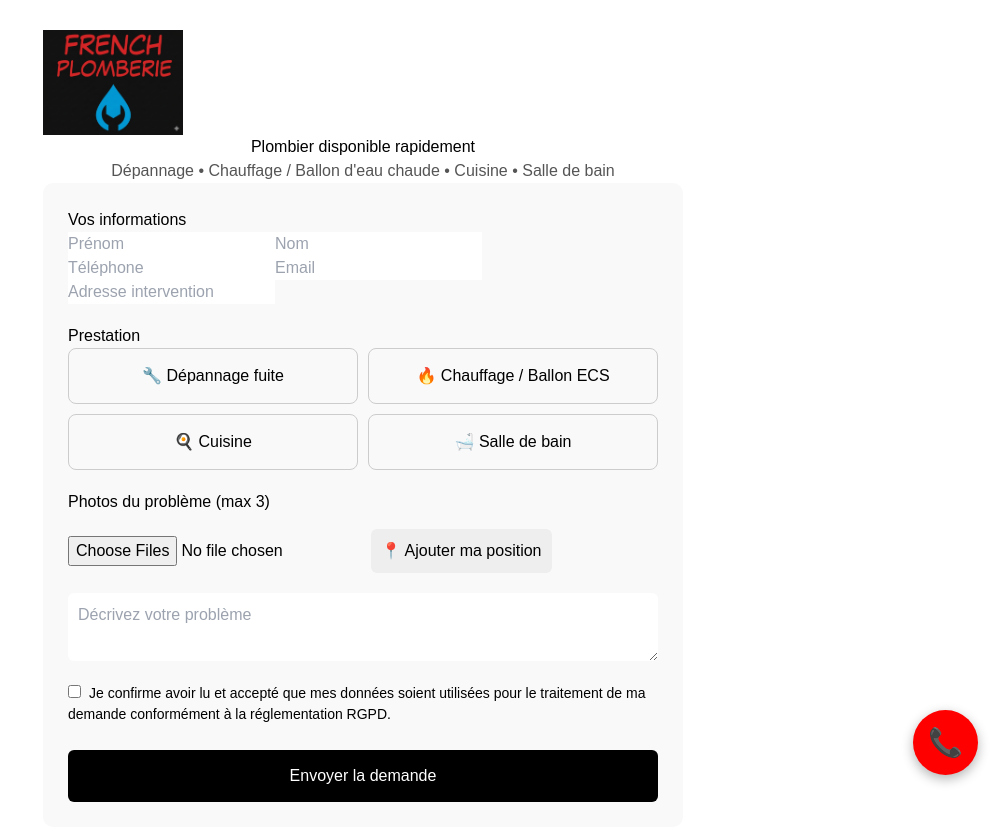
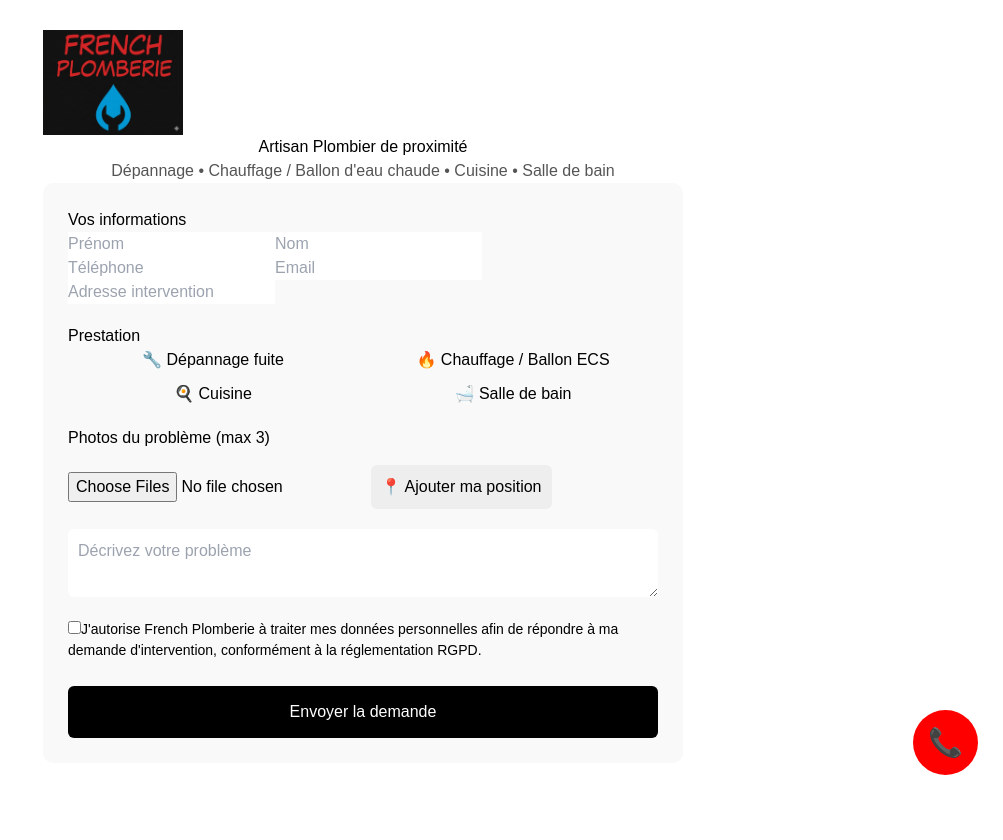
Before and after one commit to NicolasSendid/French-Plomberie, a Next.js app: page / in a window 1280 px wide. Shown: the top 840 px of the page, without its empty margins (277-1280 px from the left). After the commit the page ends 813 px from the top, so only its background shows below. Built offline with nearby package versions, Linux system fonts and the light colour scheme.

Commit message:
Update page.tsx

```diff
--- a/app/page.tsx
+++ b/app/page.tsx
@@ -1,6 +1,5 @@
 "use client";
 import { useState, useEffect } from "react";
-import imageCompression from "browser-image-compression";
 
 export default function Home() {
   const [status, setStatus] = useState("");
@@ -11,12 +10,11 @@ export default function Home() {
   const [deferredPrompt, setDeferredPrompt] = useState<any>(null);
   const [showInstall, setShowInstall] = useState(false);
 
-  // Historique + PWA install
   useEffect(() => {
     const stored = localStorage.getItem("demandes");
     if (stored) setHistory(JSON.parse(stored));
 
-    window.addEventListener("beforeinstallprompt", (e) => {
+    window.addEventListener("beforeinstallprompt", (e:any) => {
       e.preventDefault();
       setDeferredPrompt(e);
       setShowInstall(true);
@@ -29,7 +27,6 @@ export default function Home() {
     await deferredPrompt.userChoice;
   };
 
-  // Géolocalisation
   const getLocation = () => {
     navigator.geolocation.getCurrentPosition(
       (pos) => setLocation({ lat: pos.coords.latitude, lng: pos.coords.longitude }),
@@ -37,65 +34,71 @@ export default function Home() {
     );
   };
 
-  // Photos (limite 3 + compression + conversion HEIC → JPEG)
-  const handlePhotos = async (e: any) => {
-    const files = Array.from(e.target.files).slice(0, 3);
-    const compressed: File[] = [];
-
-    for (const file of files) {
-      try {
-        const options = {
-          maxSizeMB: 1.5,          // taille max 1.5 Mo
-          maxWidthOrHeight: 1920,  // largeur/hauteur max
-          useWebWorker: true,
-          fileType: "image/jpeg",  // convertit tout en JPEG
-        };
-        const compressedFile = await imageCompression(file, options);
-        compressed.push(compressedFile);
-      } catch (err) {
-        console.warn("Erreur compression :", file.name, err);
-      }
-    }
-
-    setPhotos(compressed);
+  const handlePhotos = (e:any) => {
+    const files = Array.from(e.target.files).slice(0, 3) as File[];
+    setPhotos(files);
   };
 
-  // Envoi formulaire
-  const handleSubmit = async (e: any) => {
+  const handleSubmit = async (e:any) => {
     e.preventDefault();
+    setStatus("Envoi en cours...");
+
     if (!prestation) {
       setStatus("❌ Veuillez choisir une prestation");
       return;
     }
 
     const formData = new FormData(e.target);
+
     formData.append("prestation", prestation);
+
+    photos.forEach(photo => {
+      formData.append("photos", photo);
+    });
+
     if (location) {
       formData.append("latitude", location.lat.toString());
       formData.append("longitude", location.lng.toString());
     }
 
-    photos.forEach((photo) => formData.append("photos", photo));
+    try {
 
-    try {
-      const response = await fetch("/api/send", { method: "POST", body: formData });
+      const res = await fetch("/api/send", {
+        method: "POST",
+        body: formData
+      });
 
-      if (response.ok) {
-        setStatus("✅ Demande envoyée !");
+      const data = await res.json();
+
+      if (data.success) {
+
+        setStatus("✅ Demande envoyée");
+
+        const prenom = formData.get("prenom");
+        const nom = formData.get("nom");
+        const tel = formData.get("tel");
+        const adresse = formData.get("adresse");
+        const message = formData.get("message");
+
+        const whatsappMessage =
+`Nouvelle demande plomberie
+
+Nom: ${prenom} ${nom}
+Tel: ${tel}
+Adresse: ${adresse}
+Prestation: ${prestation}
+Message: ${message}`;
+
         window.open(
-          `https://wa.me/33658908674?text=Nouvelle demande\nNom: ${formData.get(
-            "prenom"
-          )} ${formData.get("nom")}\nTel: ${formData.get(
-            "tel"
-          )}\nAdresse: ${formData.get(
-            "adresse"
-          )}\nPrestation: ${prestation}\nMessage: ${formData.get(
-            "message"
-          )}\nPhotos: ${photos.length}`,
+          `https://wa.me/33658908674?text=${encodeURIComponent(whatsappMessage)}`,
           "_blank"
         );
 
-        const newHistory = [...history, { date: new Date().toLocaleString(), prestation }];
+        const newHistory = [
+          ...history,
+          { date: new Date().toLocaleString(), prestation }
+        ];
+
         setHistory(newHistory);
         localStorage.setItem("demandes", JSON.stringify(newHistory));
 
@@ -103,9 +106,11 @@ export default function Home() {
         setPhotos([]);
         setPrestation("");
         setLocation(null);
+
       } else {
         setStatus("❌ Erreur lors de l'envoi");
       }
+
     } catch (err) {
       console.error(err);
       setStatus("❌ Impossible d'envoyer la demande");
@@ -114,17 +119,21 @@ export default function Home() {
 
   return (
     <div style={{ maxWidth: 700, margin: "auto", padding: 30, fontFamily: "Arial" }}>
+
       <div style={{ textAlign: "center" }}>
         <img src="/logo.png" style={{ width: 140 }} />
       </div>
 
-      <h1 style={{ textAlign: "center" }}>Plombier disponible rapidement</h1>
+      <h1 style={{ textAlign: "center" }}>Artisan Plombier de proximité</h1>
+
       <p style={{ textAlign: "center", color: "#555" }}>
         Dépannage • Chauffage / Ballon d'eau chaude • Cuisine • Salle de bain
       </p>
 
       <form onSubmit={handleSubmit} style={{ background: "#f9f9f9", padding: 25, borderRadius: 10 }}>
+
         <h2>Vos informations</h2>
+
         <input name="prenom" placeholder="Prénom" required />
         <input name="nom" placeholder="Nom" required />
         <input name="tel" placeholder="Téléphone" required />
@@ -132,62 +141,43 @@ export default function Home() {
         <input name="adresse" placeholder="Adresse intervention" required />
 
         <h3 style={{ marginTop: 20 }}>Prestation</h3>
+
         <div style={{ display: "grid", gridTemplateColumns: "1fr 1fr", gap: 10 }}>
-          <button
-            type="button"
-            onClick={() => setPrestation("Dépannage fuite")}
-            style={{
-              padding: 15,
-              borderRadius: 8,
-              border: prestation === "Dépannage fuite" ? "2px solid #0070f3" : "1px solid #ccc",
-            }}
-          >
+
+          <button type="button" onClick={() => setPrestation("Dépannage fuite")}>
             🔧 Dépannage fuite
           </button>
-          <button
-            type="button"
-            onClick={() => setPrestation("Chauffage / Ballon ECS")}
-            style={{
-              padding: 15,
-              borderRadius: 8,
-              border: prestation === "Chauffage / Ballon ECS" ? "2px solid #0070f3" : "1px solid #ccc",
-            }}
-          >
+
+          <button type="button" onClick={() => setPrestation("Chauffage / Ballon ECS")}>
             🔥 Chauffage / Ballon ECS
           </button>
-          <button
-            type="button"
-            onClick={() => setPrestation("Cuisine")}
-            style={{
-              padding: 15,
-              borderRadius: 8,
-              border: prestation === "Cuisine" ? "2px solid #0070f3" : "1px solid #ccc",
-            }}
-          >
+
+          <button type="button" onClick={() => setPrestation("Cuisine")}>
             🍳 Cuisine
           </button>
-          <button
-            type="button"
-            onClick={() => setPrestation("Salle de bain")}
-            style={{
-              padding: 15,
-              borderRadius: 8,
-              border: prestation === "Salle de bain" ? "2px solid #0070f3" : "1px solid #ccc",
-            }}
-          >
+
+          <button type="button" onClick={() => setPrestation("Salle de bain")}>
             🛁 Salle de bain
           </button>
+
         </div>
 
         <h3 style={{ marginTop: 20 }}>Photos du problème (max 3)</h3>
+
         <input type="file" multiple accept="image/*" onChange={handlePhotos} />
+
         {photos.length > 0 && (
           <div style={{ display: "flex", gap: 10, marginTop: 10 }}>
             {photos.map((photo, i) => (
               <img
                 key={i}
                 src={URL.createObjectURL(photo)}
-                style={{ width: 70, height: 70, objectFit: "cover", borderRadius: 6 }}
+                style={{
+                  width: 70,
+                  height: 70,
+                  objectFit: "cover",
+                  borderRadius: 6
+                }}
               />
             ))}
           </div>
@@ -196,24 +186,36 @@ export default function Home() {
         <button
           type="button"
           onClick={getLocation}
-          style={{ marginTop: 15, padding: 10, background: "#eee", border: "none", borderRadius: 6 }}
+          style={{
+            marginTop: 15,
+            padding: 10,
+            background: "#eee",
+            border: "none",
+            borderRadius: 6
+          }}
         >
           📍 Ajouter ma position
         </button>
-        {location && <p style={{ fontSize: 13, color: "#666" }}>Position enregistrée</p>}
+
+        {location && (
+          <p style={{ fontSize: 13 }}>Position enregistrée</p>
+        )}
 
         <textarea
           name="message"
           placeholder="Décrivez votre problème"
-          style={{ width: "100%", marginTop: 20, padding: 10, borderRadius: 6 }}
+          style={{
+            width: "100%",
+            marginTop: 20,
+            padding: 10,
+            borderRadius: 6
+          }}
         />
 
-        {/* RGPD */}
         <div style={{ marginTop: 15, fontSize: 14 }}>
           <label>
-            <input type="checkbox" name="rgpd" required style={{ marginRight: 8 }} />
-            Je confirme avoir lu et accepté que mes données soient utilisées pour le traitement de ma
-            demande conformément à la réglementation RGPD.
+            <input type="checkbox" name="rgpd" required />
+            J'autorise French Plomberie à traiter mes données personnelles afin de répondre à ma demande d'intervention, conformément à la réglementation RGPD.
           </label>
         </div>
 
@@ -226,25 +228,15 @@ export default function Home() {
             background: "black",
             color: "white",
             border: "none",
-            borderRadius: 6,
+            borderRadius: 6
           }}
         >
           Envoyer la demande
         </button>
+
       </form>
 
       <p style={{ textAlign: "center", marginTop: 20 }}>{status}</p>
-
-      {history.length > 0 && (
-        <div style={{ marginTop: 40 }}>
-          <h3>Historique des demandes</h3>
-          {history.map((h, i) => (
-            <div key={i} style={{ padding: 10, borderBottom: "1px solid #ddd" }}>
-              {h.date} — {h.prestation}
-            </div>
-          ))}
-        </div>
-      )}
 
       <a
         href="tel:0658908674"
@@ -261,8 +253,7 @@ export default function Home() {
           alignItems: "center",
           justifyContent: "center",
           fontSize: 28,
-          textDecoration: "none",
-          boxShadow: "0 4px 12px rgba(0,0,0,0.3)",
+          textDecoration: "none"
         }}
       >
         📞
@@ -271,11 +262,20 @@ export default function Home() {
       {showInstall && (
         <button
           onClick={installApp}
-          style={{ position: "fixed", bottom: 100, right: 25, padding: 10, borderRadius: 8, background: "#0070f3", color: "#fff" }}
+          style={{
+            position: "fixed",
+            bottom: 100,
+            right: 25,
+            padding: 10,
+            borderRadius: 8,
+            background: "#0070f3",
+            color: "#fff"
+          }}
         >
           Installer l'application
         </button>
       )}
+
     </div>
   );
 }
```
